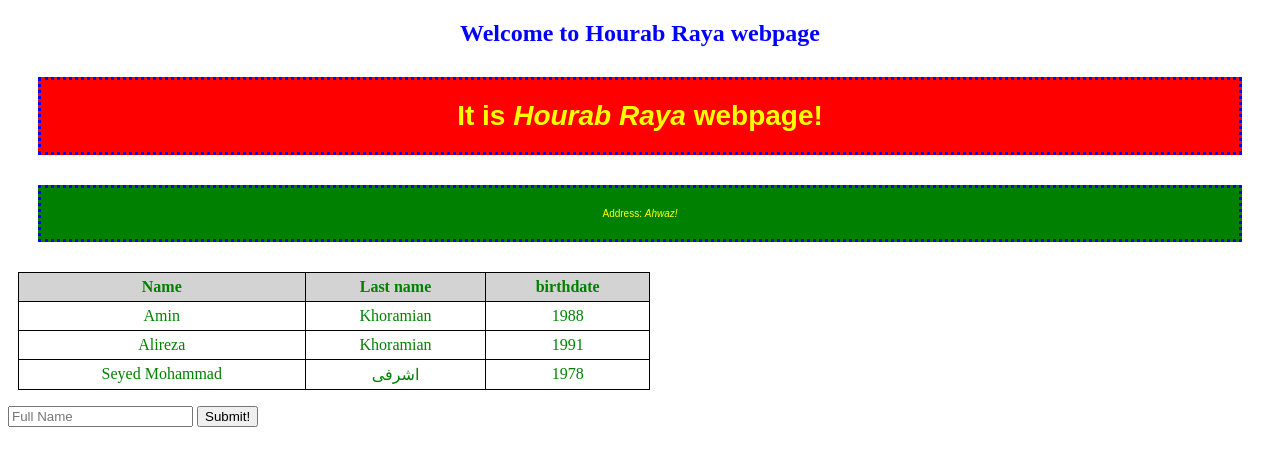
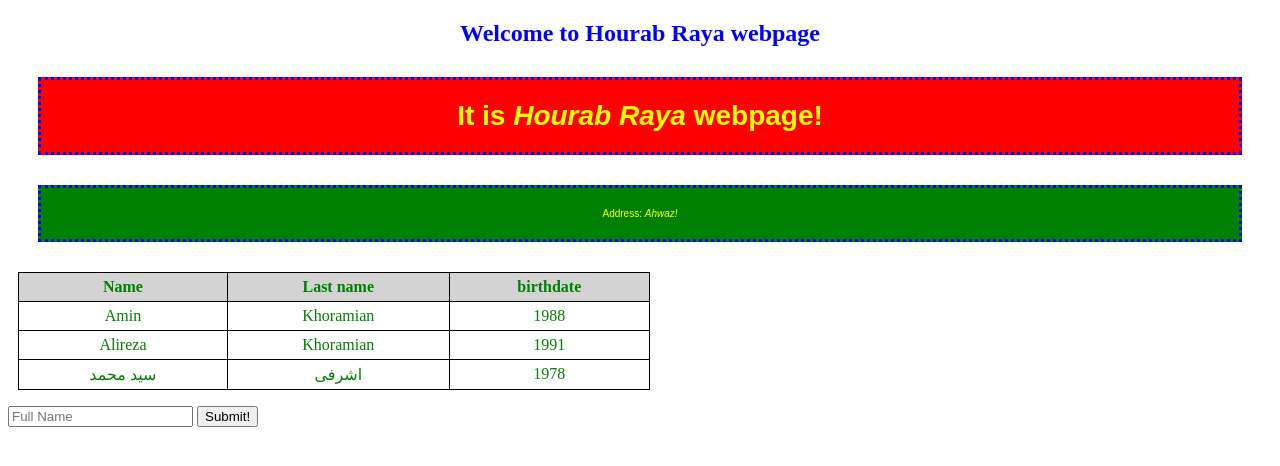
Before and after one commit to aminkhoramian/AminCs, a plain HTML site: page Amin CS50/p/dd.html in a window 1280 px wide. Drawn offline with Linux system fonts and the light colour scheme.

Commit message:
Editing a farsi record

```diff
--- a/Amin CS50/p/dd.html
+++ b/Amin CS50/p/dd.html
@@ -32,7 +32,7 @@
 			<td>1991</td>
 		  </tr>
 		  <tr>
-			<td>Seyed Mohammad</td>
+			<td>سید محمد</td>
 			<td>اشرفی</td>
 			<td>1978</td>
 		  </tr>
```
